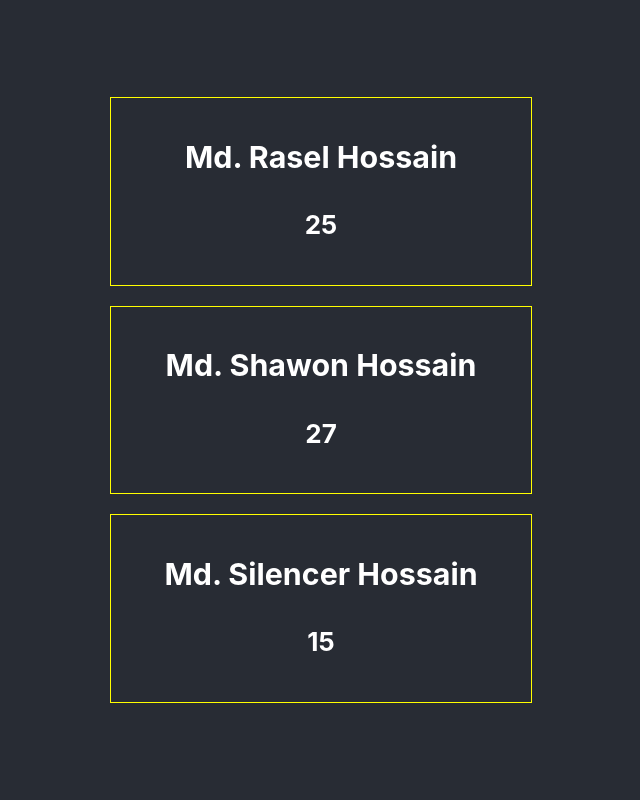
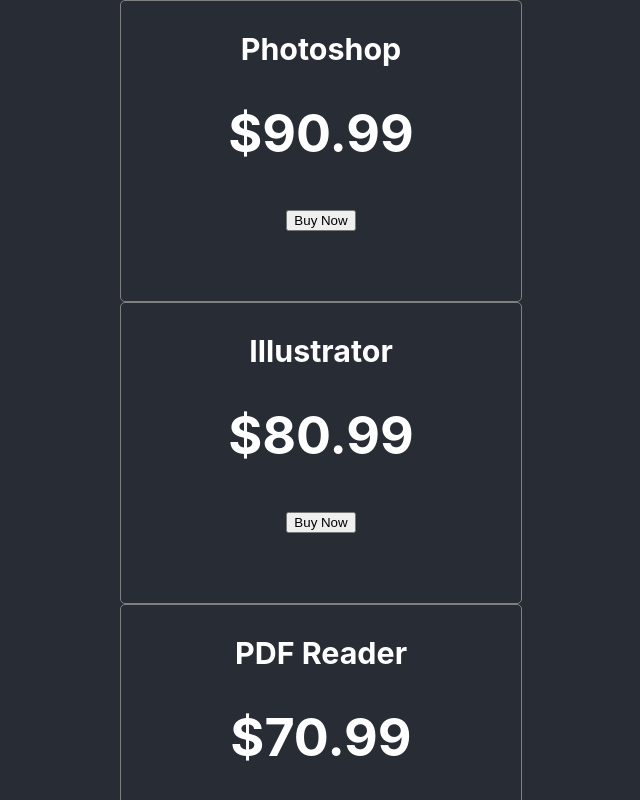
Before and after one commit to raselacse/react-core-concept, a React (Create React App) app: page / in a window 1280 px wide. Shown: the top 800 px of the page, without its empty margins (319-959 px from the left). Built offline with nearby package versions, Linux system fonts and the light colour scheme.

Commit message:
pass object to component and access object

```diff
--- a/src/App.js
+++ b/src/App.js
@@ -17,12 +17,37 @@
   );
 }
 
+const products = [{name: 'Photoshop', price: '$90.99'},
+                {name: 'Illustrator', price: '$80.99'},
+                {name: 'PDF Reader', price: '$70.99'}]
+
+function Product(props){
+  const ProductStyle = {
+    height: '300px',
+    width: '400px',
+    border: '1px solid gray',
+    borderRadius: '5px',
+    backgrouondColor: 'lightwhite'
+  }
+  const {name, price} = props.product;
+  return(
+    <div style={ProductStyle}>
+      <h3>{name}</h3>
+      <h1>{price}</h1>
+      <button>Buy Now</button>
+    </div>
+  )
+}
+
 // Web UI
 
 function App() {
   return (
     <div className="App">
       <header className="App-header">
+        <Product product={products[0]}></Product>
+        <Product product={products[1]}></Product>
+        <Product product={products[2]}></Product>
         <Person name="Md. Rasel Hossain" age="25"></Person>
         <Person name="Md. Shawon Hossain" age="27"></Person>
         <Person name="Md. Silencer Hossain" age="15"></Person>
```
